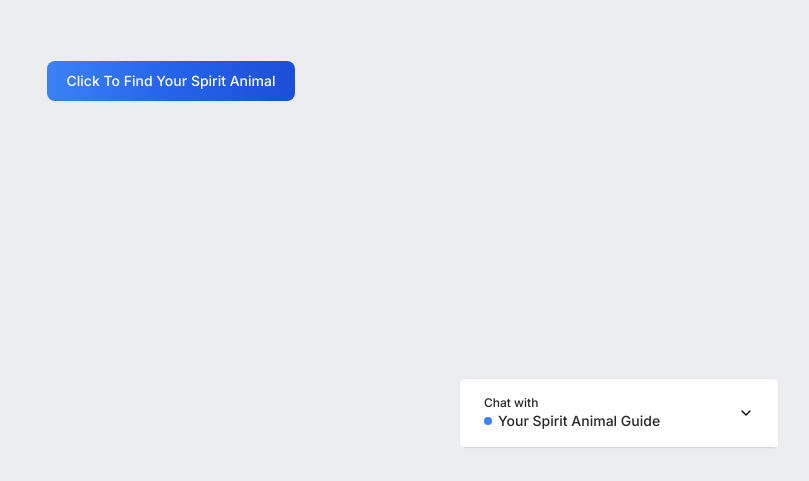
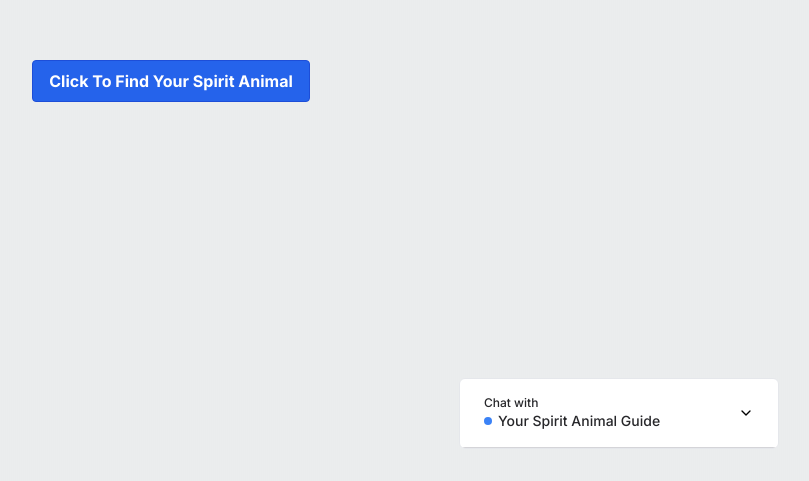
Before and after one commit to MerlinSerlin/chatbot-project, a Next.js app: page / in a window 1280 px wide. Shown: the part 319-800 px from the top of the page, without its empty margins (469-1278 px from the left). Built offline with nearby package versions, Linux system fonts and the light colour scheme.

Commit message:
fix for chevrondown icon

```diff
--- a/src/app/components/ImageGenerator.tsx
+++ b/src/app/components/ImageGenerator.tsx
@@ -84,7 +84,8 @@ const ImageGenerator: FC<ImageGenerator> = ({}) => {
       className={
         cn(
           overlaidBtnClassName,
-          'text-white bg-gradient-to-r from-blue-500 via-blue-600 to-blue-700 hover:bg-gradient-to-br focus:ring-4 focus:outline-none focus:ring-blue-300 dark:focus:ring-blue-800 font-medium rounded-lg text-sm px-5 py-2.5 text-center'
+          // 'text-white bg-gradient-to-r from-blue-500 via-blue-600 to-blue-700 hover:bg-gradient-to-br focus:ring-4 focus:outline-none focus:ring-blue-300 dark:focus:ring-blue-800 font-medium rounded-lg text-sm px-5 py-2.5 text-center'
+          "bg-blue-600 hover:bg-blue-700 text-white font-bold py-2 px-4 border border-blue-700 rounded"
         )
       }
       onClick={() => {
--- a/src/components/ui/accordion.tsx
+++ b/src/components/ui/accordion.tsx
@@ -34,7 +34,7 @@ const AccordionTrigger = React.forwardRef<
       {...props}
     >
       {children}
-      <ChevronDown className="h-4 w-4 shrink-0 transition-transform duration-200" />
+      <ChevronDown className="h-4 w-4 text-black shrink-0 transition-transform duration-200" />
     </AccordionPrimitive.Trigger>
   </AccordionPrimitive.Header>
 ))
--- a/tailwind.config.js
+++ b/tailwind.config.js
@@ -7,6 +7,9 @@ module.exports = {
     ],
     theme: {
       extend: {
+        textColor: {
+            black: '#000000',
+        },
         keyframes: {
           'accordion-down': {
             from: { height: 0 },
```
Also changed, not shown: package.json (+5 -4 lines), 1 other file (tests, documents, lock files or other folders). Lines whose indentation alone changed are shown as unchanged.
